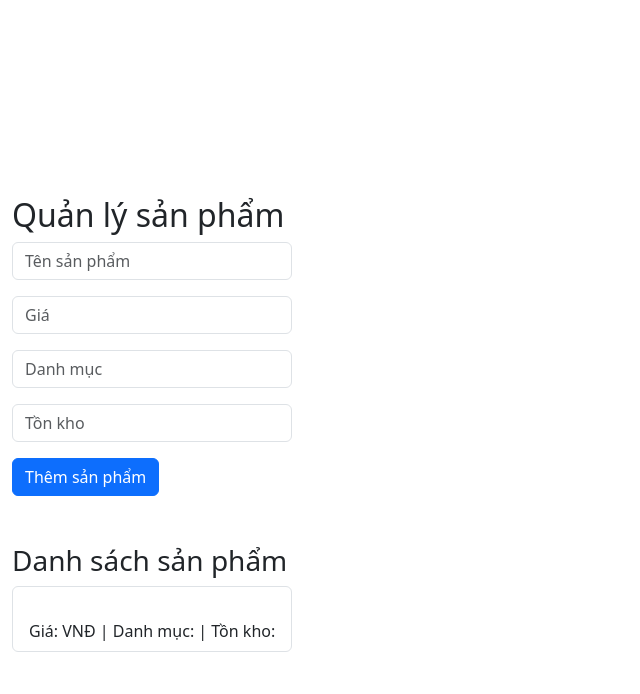
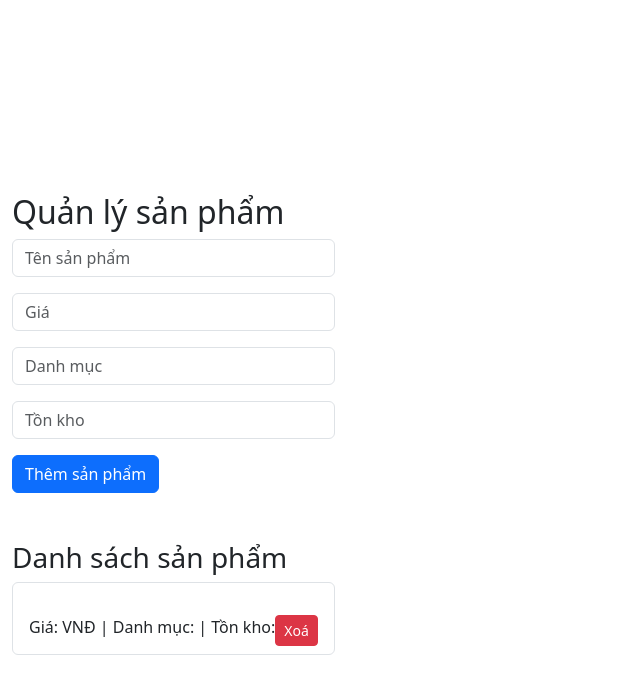
Before and after one commit to kieutrang47/TH_REACTJS, a React (Vite) app in the folder nguyenthikieutrang_22642451_27/: page / in a window 1280 px wide. Both pictures are taken after a click on the button "Thêm sản phẩm". Shown: the top 694 px of the page, without its empty margins (0-640 px from the left). Built offline with nearby package versions, Linux system fonts and the light colour scheme; the HTML template or start-up script is replaced by a standard one.

Commit message:
Commit4_xoá sản phẩm

```diff
--- a/nguyenthikieutrang_22642451_27/src/App.jsx
+++ b/nguyenthikieutrang_22642451_27/src/App.jsx
@@ -5,6 +5,8 @@ const productReducer = (state, action) => {
   switch (action.type) {
     case 'ADD_PRODUCT':
       return [...state, action.payload];
+    case 'DELETE_PRODUCT':
+      return state.filter(product => product.id !== action.payload); // Xoá sản phẩm theo id
     default:
       return state;
   }
@@ -40,9 +42,17 @@ const App = () => {
     setProductStock('');
   };
 
+  // Xử lý xoá sản phẩm
+  const handleDeleteProduct = (id) => {
+    // Gửi action để xoá sản phẩm
+    dispatch({ type: 'DELETE_PRODUCT', payload: id });
+  };
+
   return (
     <div className="container mt-5">
       <h2>Quản lý sản phẩm</h2>
+
+      {/* Form để thêm sản phẩm */}
       <div className="mb-3">
         <input
           type="text"
@@ -83,12 +93,20 @@ const App = () => {
         Thêm sản phẩm
       </button>
 
+      {/* Danh sách sản phẩm */}
       <h3 className="mt-5">Danh sách sản phẩm</h3>
       <ul className="list-group">
         {products.map((product) => (
           <li key={product.id} className="list-group-item">
             <strong>{product.name}</strong><br />
             Giá: {product.price} VNĐ | Danh mục: {product.category} | Tồn kho: {product.stock}
+            {/* Nút Xoá */}
+            <button
+              className="btn btn-danger btn-sm float-end"
+              onClick={() => handleDeleteProduct(product.id)}
+            >
+              Xoá
+            </button>
           </li>
         ))}
       </ul>
```
Also changed, not shown: nguyenthikieutrang_22642451_27/minh_chung/commit_4.PNG (added).
